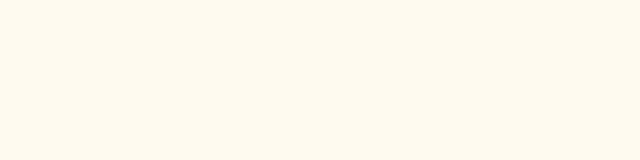
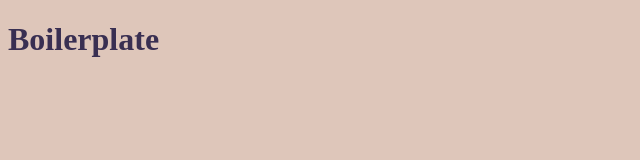
Before and after one commit to nat-nat33/SCASS-Gulp-Boilerplate, a website: page public/index.html in a window 1280 px wide. Shown: the whole page, without its empty margins (0-640 px from the left). Drawn offline with Linux system fonts and the light colour scheme.

Commit message:
adding more structure

```diff
--- a/public/index.html
+++ b/public/index.html
@@ -6,6 +6,7 @@
   <title>Document</title>
 </head>
 <body>
+  <h1>Boilerplate</h1>
 
 </body>
 </html>
--- a/scss/styles.scss
+++ b/scss/styles.scss
@@ -1,5 +1,10 @@
-$white: floralwhite;
+$white: #DEC6BA;
+$textColor: #392F52;
 
 body{
   background-color: $white;
+  h1{
+    color: $textColor;
+  }
+
 }
```
Also changed, not shown: public/css/styles.css.
